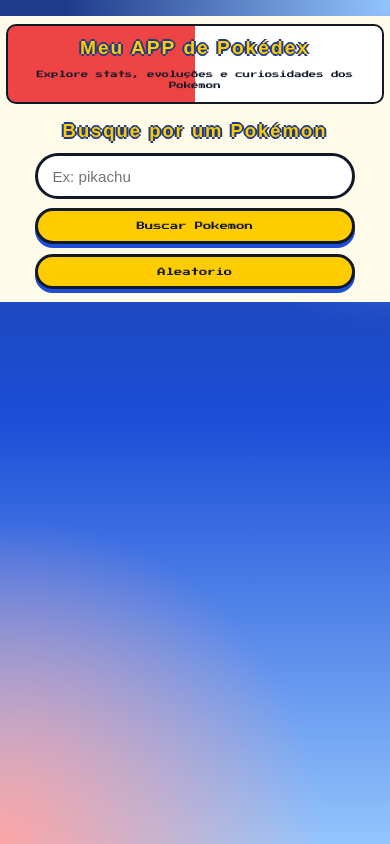
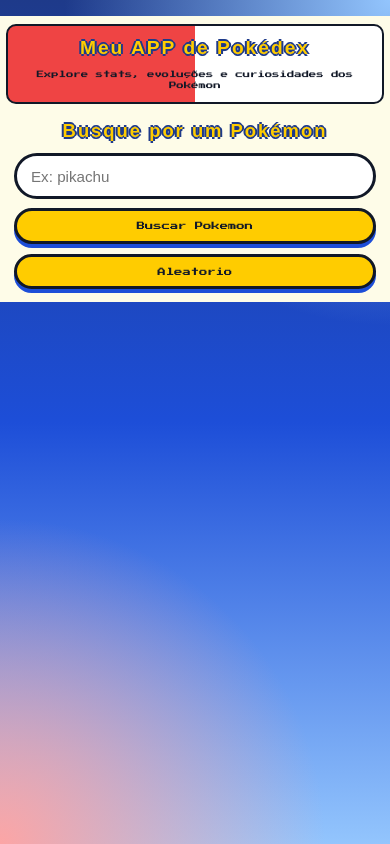
Before and after one commit to AndreLuizJPoles/pokemon, a React (Vite) app: page / in a window 390 px wide. Built offline with nearby package versions, Linux system fonts and the light colour scheme; a web font is replaced by a local one.

Commit message:
Update styling in App.css and Card.css: add box-sizing property for improved layout consistency and remove overflow-x property for better responsiveness.

```diff
--- a/src/App.css
+++ b/src/App.css
@@ -6,6 +6,7 @@
   border-radius: 20px;
   background: #fefce8;
   box-shadow: 0 14px 0 #1d4ed8, 0 26px 35px rgba(0, 0, 0, 0.2);
+  box-sizing: border-box;
 }
 
 .app__header {
@@ -39,7 +40,6 @@
   border-radius: 14px;
   padding: 1rem;
   background: rgba(255, 255, 255, 0.9);
-  overflow-x: clip;
 }
 
 @media (max-width: 640px) {
@@ -50,7 +50,7 @@
     border: none;
     border-radius: 0;
     box-shadow: none;
-    overflow-x: clip;
+    box-sizing: border-box;
   }
 
   .app__header {
--- a/src/components/Card.css
+++ b/src/components/Card.css
@@ -10,6 +10,7 @@
   text-align: center;
   font-family: 'Poppins', Arial, sans-serif;
   min-width: 0;
+  box-sizing: border-box;
 }
 
 .card__pokemon-image {
@@ -186,7 +187,7 @@
     border-width: 2px;
     border-radius: 10px;
     box-shadow: none;
-    overflow-x: clip;
+    box-sizing: border-box;
   }
 
   .card__pokemon-image {
--- a/src/components/Pokemon.css
+++ b/src/components/Pokemon.css
@@ -4,6 +4,7 @@
   align-items: center;
   gap: 1rem;
   text-align: center;
+  width: 100%;
 }
 
 .pokemon__controls {
@@ -12,6 +13,7 @@
   justify-content: center;
   gap: 0.5rem;
   flex-wrap: wrap;
+  width: 100%;
 }
 
 .pokemon__navigator {
@@ -47,6 +49,7 @@
   border-radius: 999px;
   outline: none;
   font-size: 0.95rem;
+  box-sizing: border-box;
 }
 
 .pokemon button {
@@ -60,6 +63,7 @@
   cursor: pointer;
   box-shadow: 0 4px 0 #1d4ed8;
   overflow-wrap: anywhere;
+  box-sizing: border-box;
 }
 
 .pokemon button:disabled {
@@ -78,6 +82,9 @@
 @media (max-width: 640px) {
   .pokemon {
     gap: 0.7rem;
+    width: 100%;
+    padding: 0;
+    margin: 0;
   }
 
   .pokemon .pokemon__title {
@@ -89,13 +96,14 @@
     width: 100%;
     flex-direction: column;
     gap: 0.6rem;
-    overflow-x: clip;
+    padding: 0 0.5rem;
+    box-sizing: border-box;
   }
 
   .pokemon input,
   .pokemon button {
     width: 100%;
-    max-width: 320px;
+    max-width: none;
     box-sizing: border-box;
   }
 
@@ -107,6 +115,8 @@
   .pokemon__navigator {
     width: 100%;
     justify-content: center;
+    padding: 0 0.5rem;
+    box-sizing: border-box;
   }
 
   .pokemon__navigator-actions {
@@ -116,8 +126,9 @@
   }
 
   .pokemon__navigator-actions button {
-    width: calc(50% - 0.3rem);
+    width: calc(50% - 0.22rem);
     min-width: 0;
-    max-width: 160px;
+    max-width: none;
+    box-sizing: border-box;
   }
 }
```
